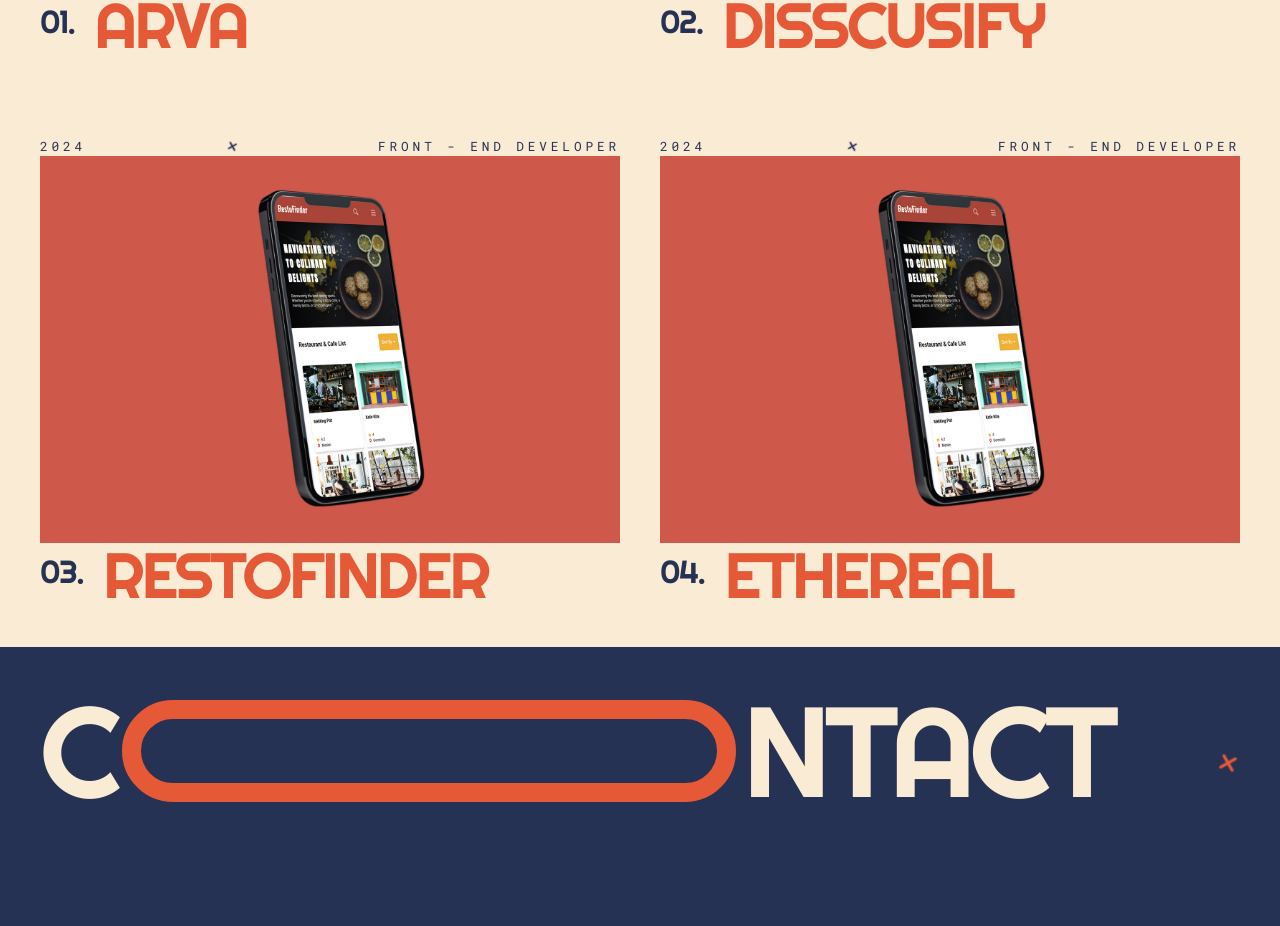
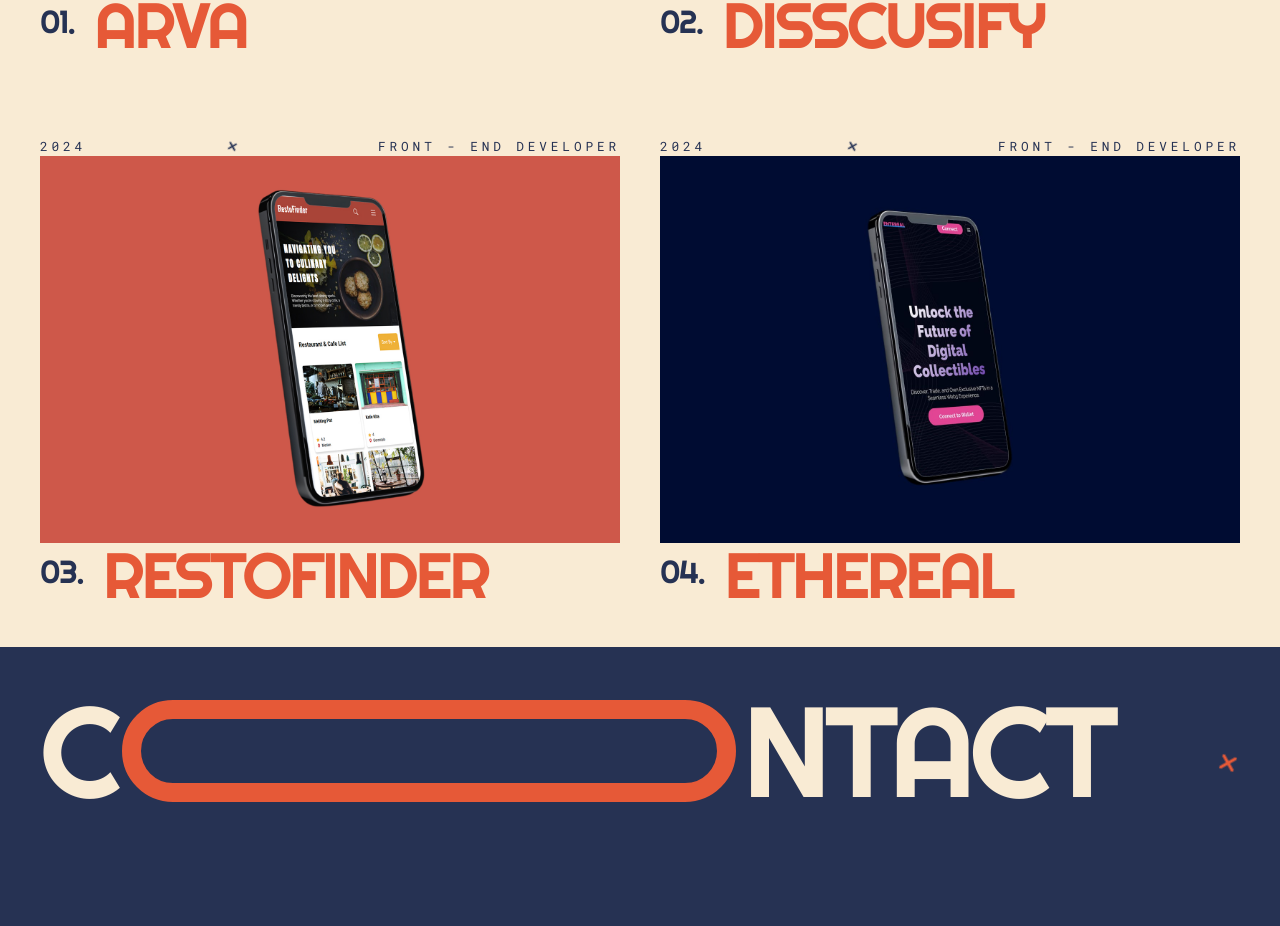
Before and after one commit to juniarc/juniarc-porfolio, a Next.js app: page /works in a window 1280 px wide. Shown: the part 763-1689 px from the top of the page. Built offline with nearby package versions, Linux system fonts and the light colour scheme.

Commit message:
fix: change ethereal photos

```diff
--- a/src/data/data.ts
+++ b/src/data/data.ts
@@ -43,7 +43,7 @@ export const workItemData: WorkItemType[] = [
     subtitle: "NFT Landing Page",
     year: "2024",
     role: "front - end developer",
-    image: "/images/restofinder-mockup.jpg",
+    image: "/images/ethereal-mockup.jpg",
     description:
       "Ethereal is an NFT landing page that allows users to connect their crypto wallets, including Rainbow and Coinbase Wallet, for a seamless Web3 experience.",
     yPercent: "-30",
@@ -147,7 +147,7 @@ export const detailWorkData = [
 <p>Explore the website here: <a href="https://restofinderproject.netlify.app/">Restofinder - Restaurant Catalogue</a></p>
 <p>View the GitHub repository here: <a href="https://github.com/juniarc/RestoFinder">Restofinder GitHub Repository</a></p>`,
   },
-   {
+  {
     id: 4,
     title: "ethereal",
     subtitle: "NFT Landing Page",
@@ -155,8 +155,8 @@ export const detailWorkData = [
     role: "front - end developer",
     institusion: "Personal Project",
     link: "https://ethereal-nu.vercel.app/",
-    image1: "/images/restofinder-mockup.jpg",
-    image2: "/images/restofinder-landingpage.jpg",
+    image1: "/images/ethereal-mockup.jpg",
+    image2: "/images/ethereal-landingpage.jpg",
     heading1: "Etheral - NFT Landing Page",
     desc1: `<p><strong>Ethereal</strong> is a landing page for a multi-chain NFT marketplace, designed to feel futuristic and immersive from the first scroll. The project aims to give a Web3 product a strong visual identity while still offering real functionality, allowing visitors to connect their wallet directly from the page instead of interacting with a static mockup.</p>
 <p>The design was created in <strong>Figma</strong>, covering the overall visual direction, layout, and reusable components for both <strong>desktop and mobile</strong>, with animation moments planned early so that motion would feel intentional rather than decorative.</p>
```
Also changed, not shown: public/images/ethereal-landingpage.jpg (added), public/images/ethereal-mockup.jpg (added).
